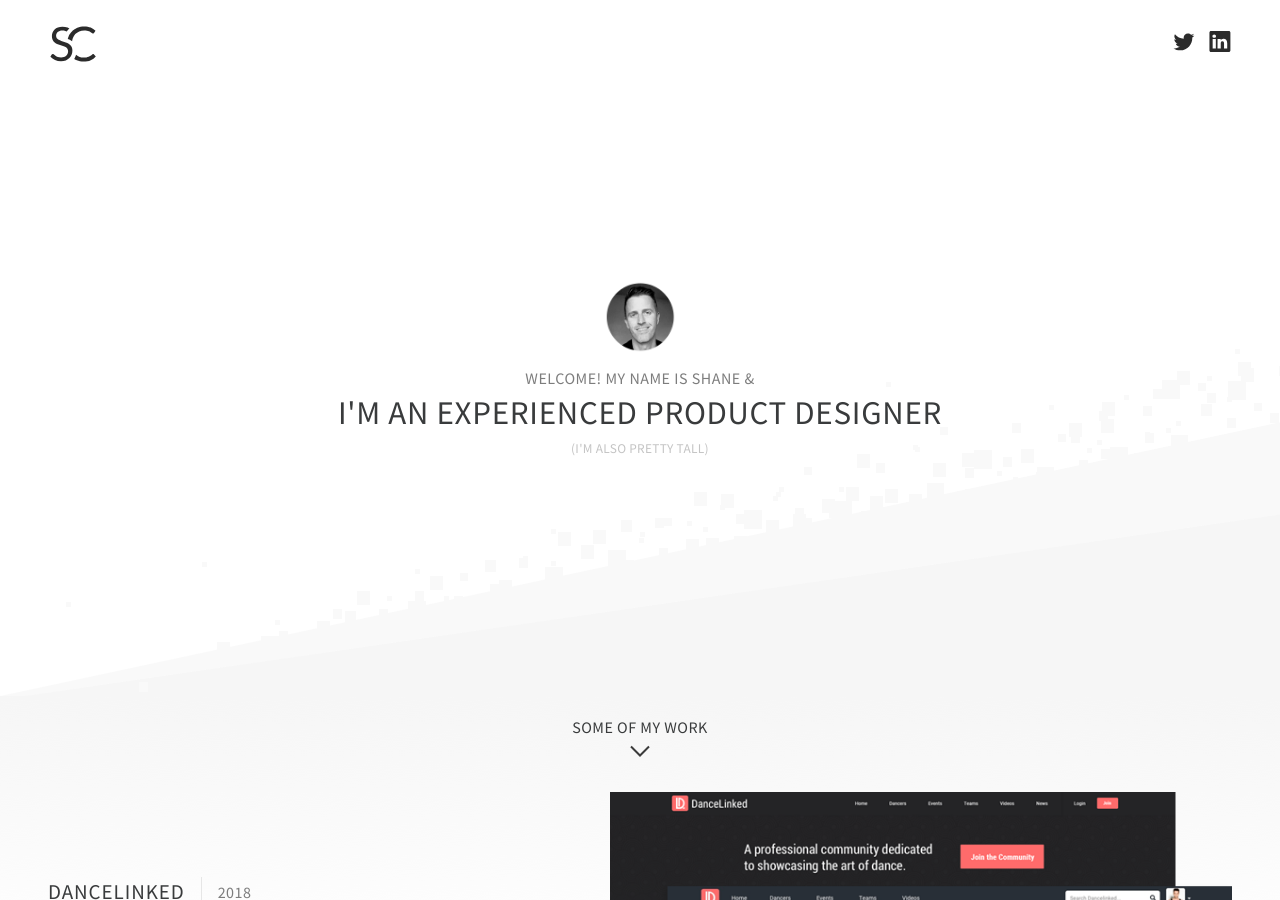
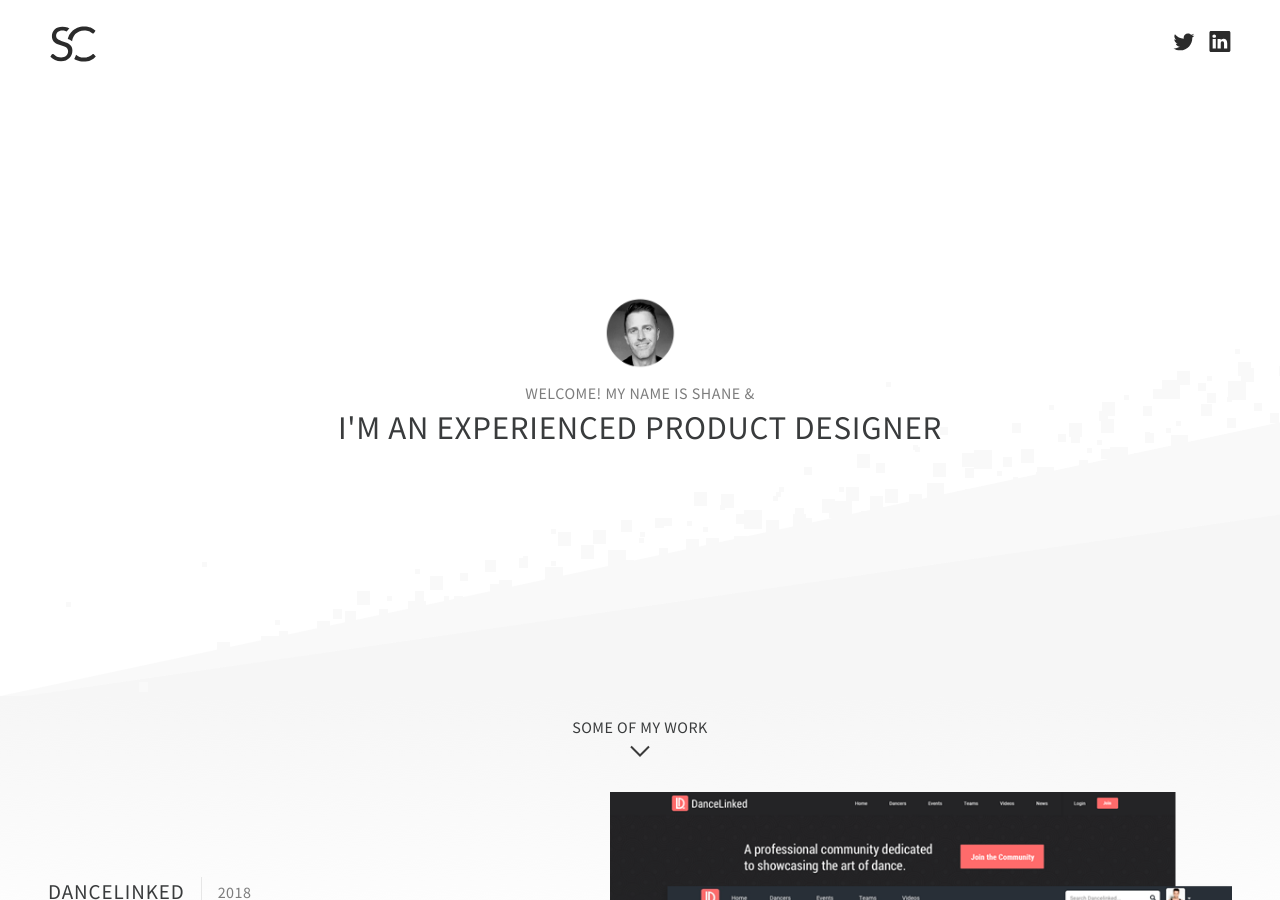
Before and after one commit to shanefoster/showtimecreative, a Jekyll site: the page built from index.html, in a window 1280 px wide and 900 px high. Built offline with Jekyll 4.4.1, drawn with Linux system fonts in a browser that asks for light colours.

Commit message:
Remove subheader on index

```diff
--- a/_includes/header.html
+++ b/_includes/header.html
@@ -33,7 +33,7 @@
           {{ page.title }}
         </h1>
           {% if page.url == "/" %}
-            <small>(I'M ALSO PRETTY TALL)</small>
+            <!-- <small>(I'M ALSO PRETTY TALL)</small> -->
           {% else %}
             <p class="Header-subtitle">
               {{ page.date | date: "%Y" }}
```
